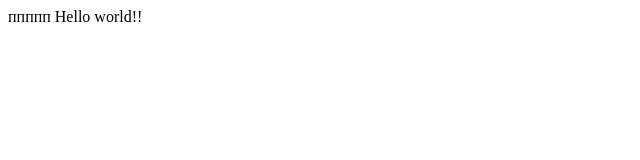
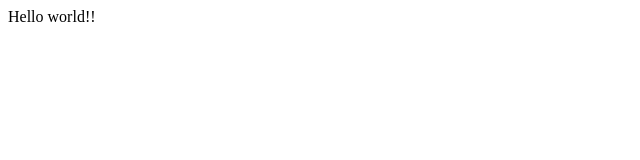
Before and after one commit to dmskrypka/Project1, a plain HTML site: page index.html in a window 1280 px wide. Shown: the full height of the page, 0-640 px from the left. Drawn offline with Linux system fonts and the light colour scheme.

Commit message:
commit with automatic add

```diff
--- a/index.html
+++ b/index.html
@@ -7,7 +7,6 @@
     <title>Project1</title>
 </head>
 <body>
-    ппппп
     Hello world!!<br>
 </body>
 </html>
```
